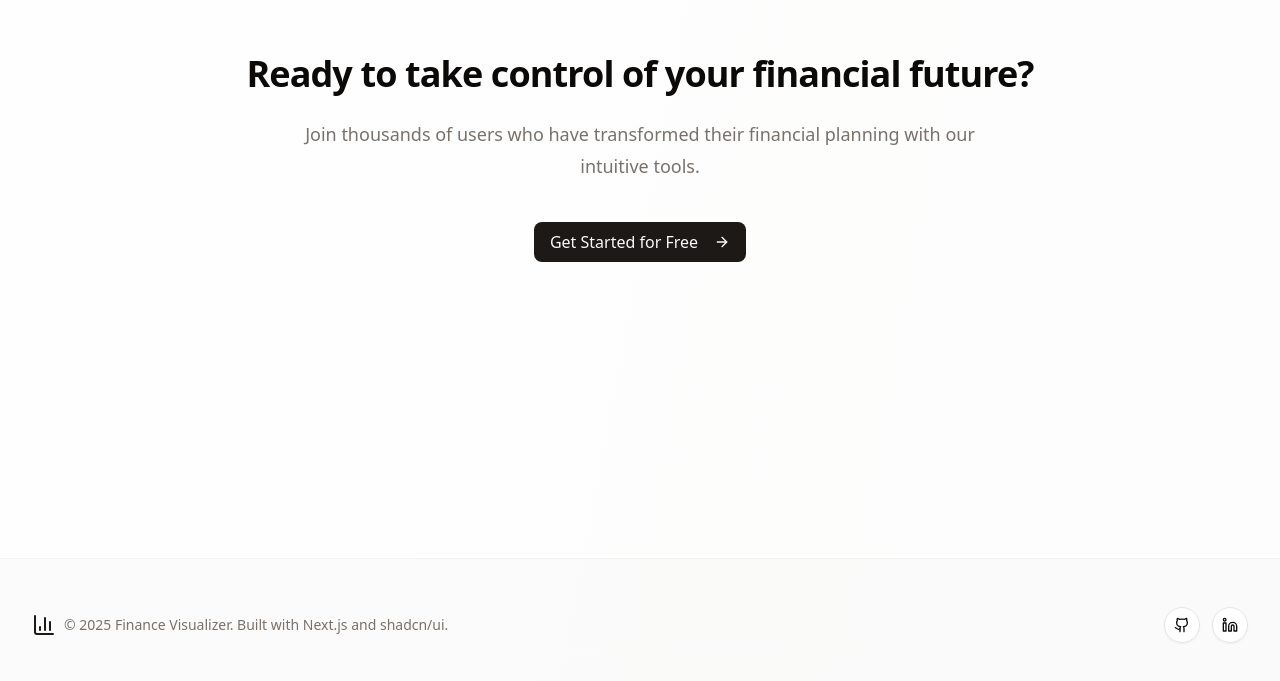
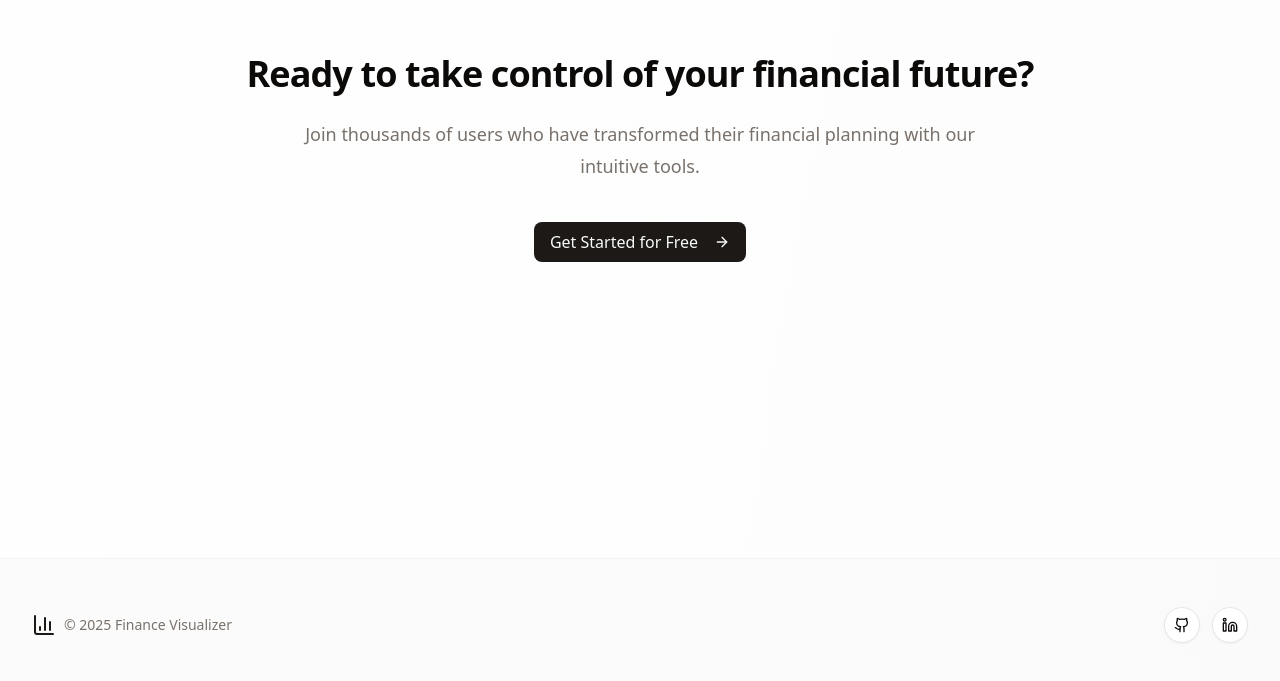
Before and after one commit to Tzun27/Finance_Dashboard, a Next.js app: page / in a window 1280 px wide. Shown: the part 6209-6890 px from the top of the page. Built offline with nearby package versions, Linux system fonts and the light colour scheme.

Commit message:
bug: fix broken link

```diff
--- a/app/pages/landing/Footer.tsx
+++ b/app/pages/landing/Footer.tsx
@@ -9,7 +9,7 @@ export function Footer() {
           <div className="flex items-center">
             <BarChart3 className="h-6 w-6 text-primary" />
             <span className="ml-2 text-sm text-muted-foreground">
-              © 2025 Finance Visualizer. Built with Next.js and shadcn/ui.
+              © 2025 Finance Visualizer
             </span>
           </div>
 
@@ -37,7 +37,7 @@ export function Footer() {
               asChild
             >
               <a
-                href="www.linkedin.com/in/hao-tzun-chai"
+                href="https://www.linkedin.com/in/hao-tzun-chai"
                 target="_blank"
                 rel="noopener noreferrer"
                 aria-label="LinkedIn Profile"
```
